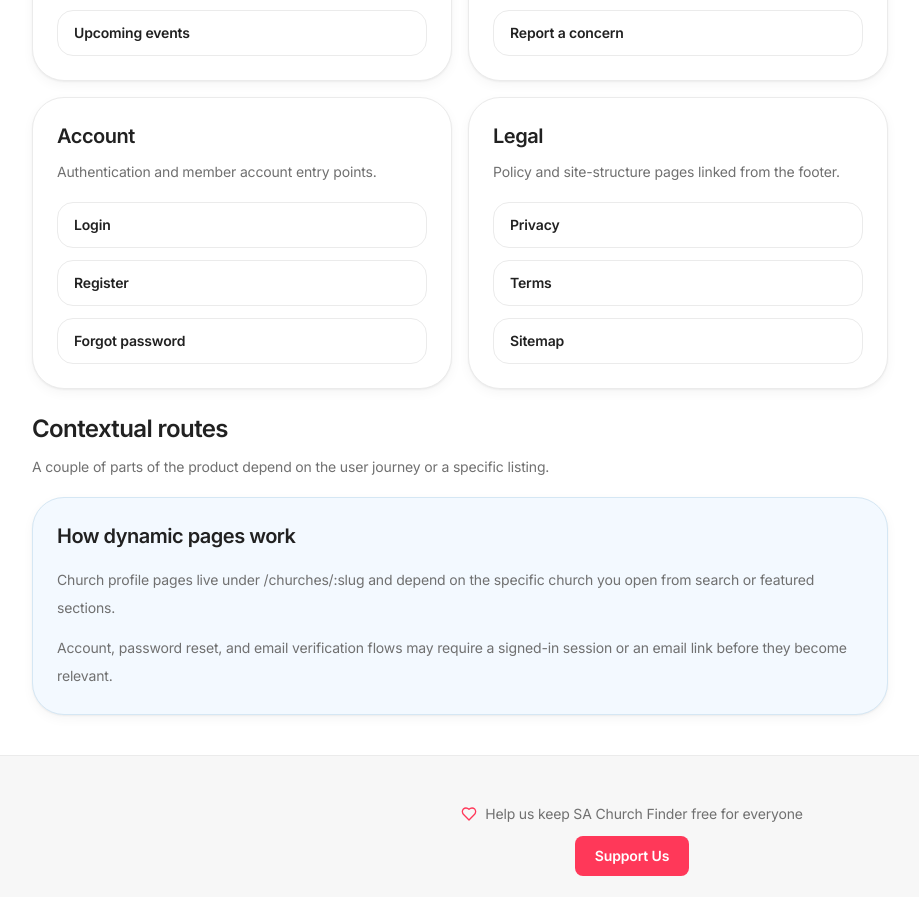
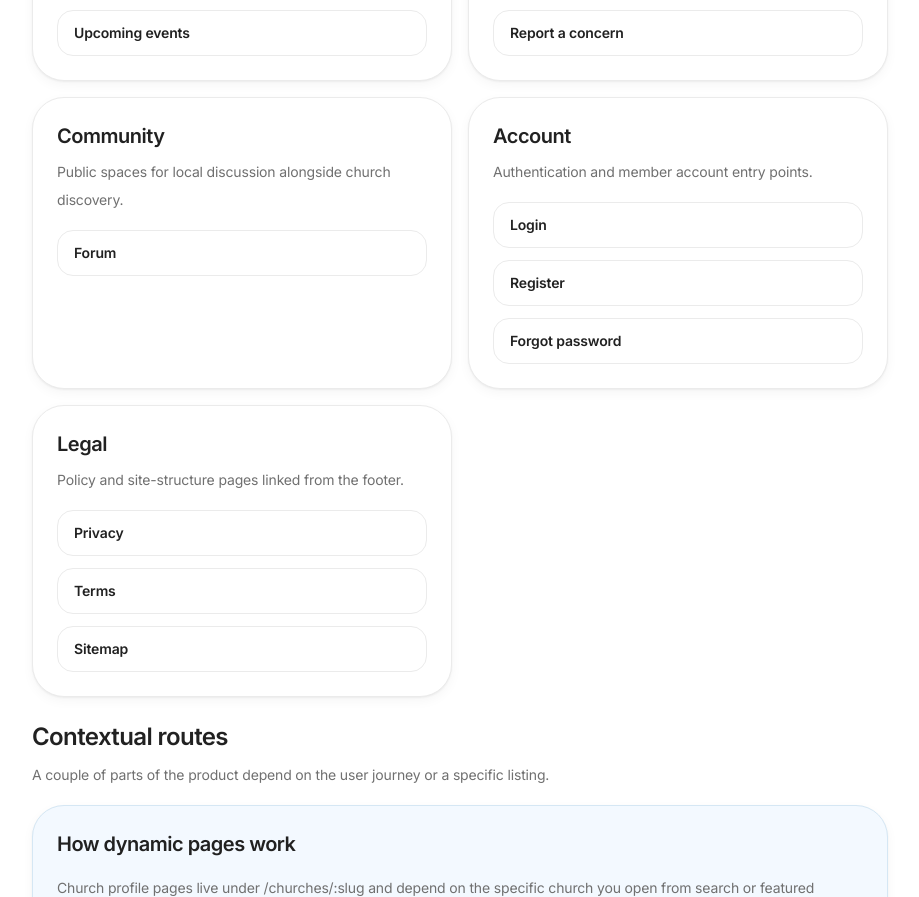
Before and after one commit to Mhartsuch/sa-church-finder, a React (Vite) app in the folder client/: page /sitemap in a window 1280 px wide. Shown: the part 860-1757 px from the top of the page, without its empty margins (8-927 px from the left). Built offline with nearby package versions, Linux system fonts and the light colour scheme; no server answers.

Commit message:
chore: trigger redeploy to fix auth 500 errors

```diff
--- a/client/src/App.tsx
+++ b/client/src/App.tsx
@@ -32,6 +32,7 @@ const PrivacyPage = lazy(() => import('@/pages/PrivacyPage'));
 const TermsPage = lazy(() => import('@/pages/TermsPage'));
 const SitemapPage = lazy(() => import('@/pages/SitemapPage'));
 const LeadersPortalPage = lazy(() => import('@/pages/LeadersPortalPage'));
+const ForumPage = lazy(() => import('@/pages/ForumPage'));
 
 const PageFallback = () => (
   <div className="flex flex-1 items-center justify-center py-20">
@@ -64,6 +65,7 @@ const App = () => {
             <Route path="/privacy" element={<PrivacyPage />} />
             <Route path="/terms" element={<TermsPage />} />
             <Route path="/sitemap" element={<SitemapPage />} />
+            <Route path="/forum" element={<ForumPage />} />
             <Route
               path="/leaders"
               element={
--- a/client/src/pages/SitemapPage.tsx
+++ b/client/src/pages/SitemapPage.tsx
@@ -25,6 +25,11 @@ const sitemapSections = [
       { label: 'Accessibility', to: '/accessibility' },
       { label: 'Report a concern', to: '/report-a-concern' },
     ],
+  },
+  {
+    title: 'Community',
+    description: 'Public spaces for local discussion alongside church discovery.',
+    links: [{ label: 'Forum', to: '/forum' }],
   },
   {
     title: 'Account',
```
